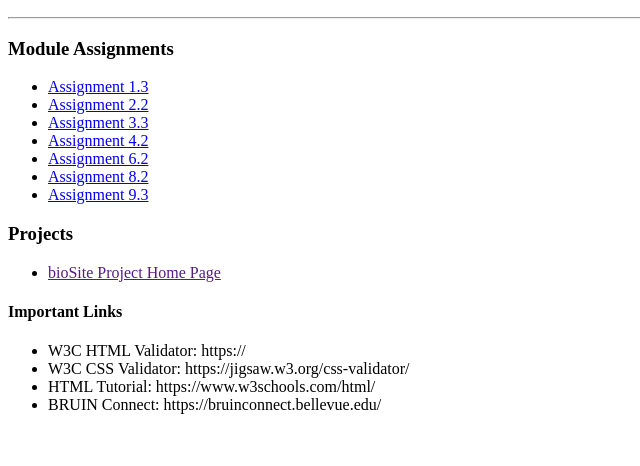
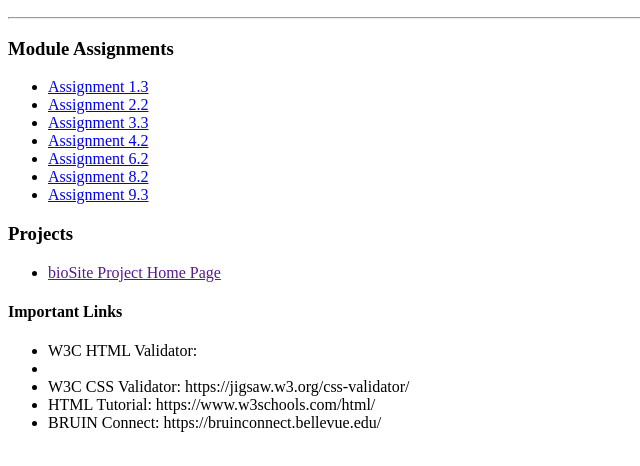
Before and after one commit to Kliz0409/CSD-3401, a plain HTML site: page index.html in a window 1280 px wide. Shown: the part 110-576 px from the top of the page, without its empty margins (0-640 px from the left). Drawn offline with Linux system fonts and the light colour scheme.

Commit message:
Update index.html

```diff
--- a/index.html
+++ b/index.html
@@ -26,7 +26,7 @@
 			</ul>
 		<h4>Important Links</h4>
 			<ul>
-				<li>W3C HTML Validator: <link>https://</a></li>
+				<li>W3C HTML Validator: <li>
 				<li>W3C CSS Validator: https://jigsaw.w3.org/css-validator/</li>
 				<li>HTML Tutorial: https://www.w3schools.com/html/</li>
 				<li>BRUIN Connect: https://bruinconnect.bellevue.edu/</li>
```
